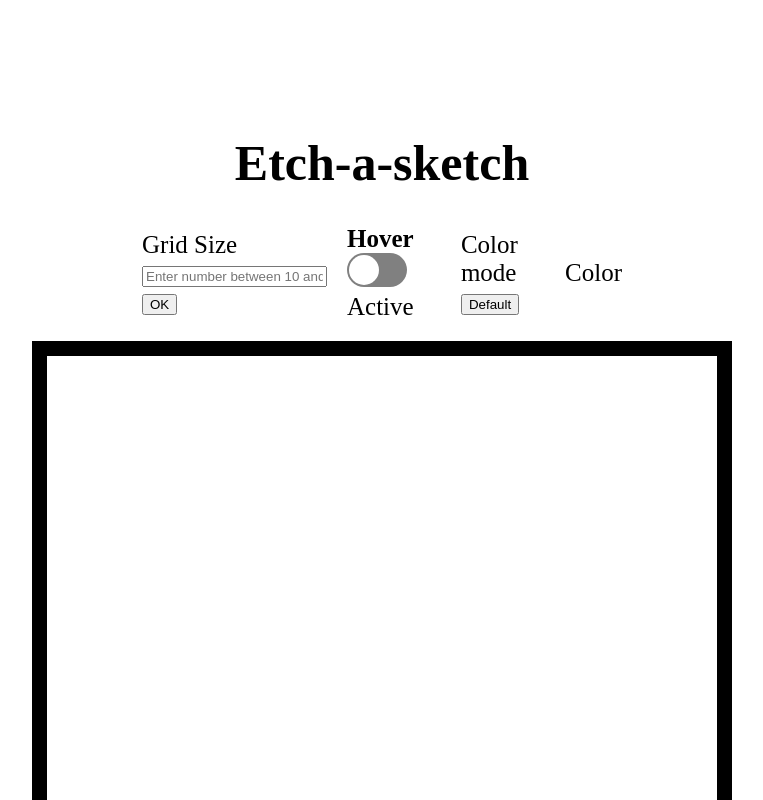
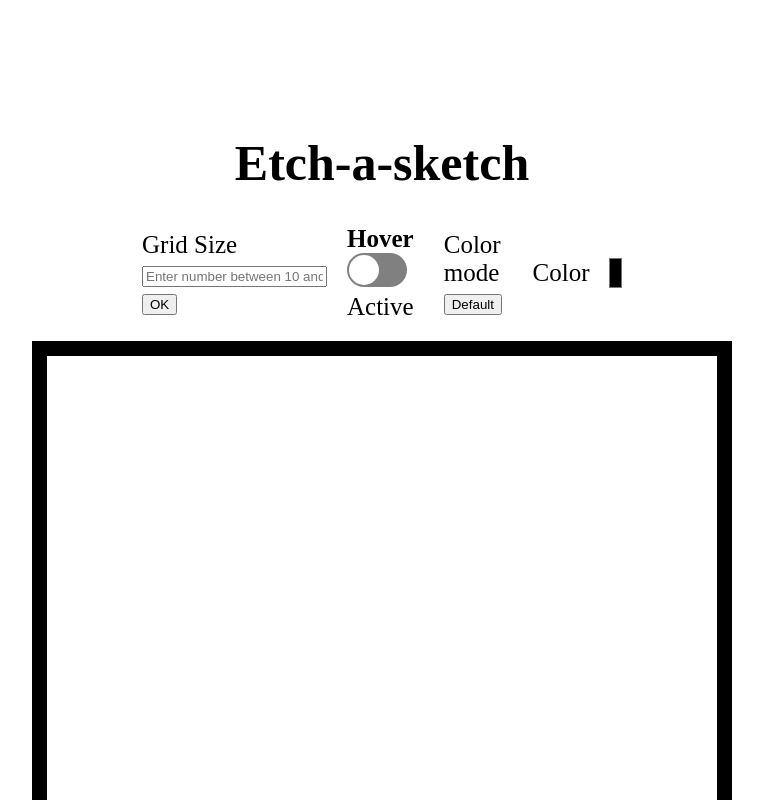
Before and after one commit to tostimontes/etch-a-sketch, a plain HTML site: page index.html in a window 1280 px wide. Both pictures are taken after a click on the button "Default". Shown: the top 800 px of the page, without its empty margins (258-1021 px from the left). Drawn offline with Linux system fonts and the light colour scheme.

Commit message:
feat: brush color selection

```diff
--- a/index.html
+++ b/index.html
@@ -27,8 +27,17 @@
       </div>
       <div class="control_buttons" id="rainbow_progressive_darkening_toggle">Color mode
         <button id="rainbow_toggle">Default</button>
-      </div>
-      <div class="control_buttons" id="color_selection">Color</div>
+      </div>Color
+      <select id="colorDropdown">
+        <option value="black" selected></option>
+        <option value="red" style="background-color: red;"></option>
+        <option value="orange" style="background-color: orange;"></option>
+        <option value="yellow" style="background-color: yellow;"></option>
+        <option value="green" style="background-color: green;"></option>
+        <option value="blue" style="background-color: blue;"></option>
+        <option value="indigo" style="background-color: indigo;"></option>
+        <option value="violet" style="background-color: violet;"></option>
+      </select>
     </div>
     <div class="container"></div>
     <div id="erasers">
--- a/script.js
+++ b/script.js
@@ -1,5 +1,7 @@
 const gridButton = document.querySelector("#grid_size_confirm");
 const container = document.querySelector(".container");
+let brushColor = "black";
+
 
 function setGrid(number) {
   const container = document.querySelector(".container");
@@ -24,8 +26,28 @@ function setGrid(number) {
 
 let hover = true; // Initial state of the hover variable
 
+// Brush color
+
+const brushSelector = document.querySelector("#colorDropdown");
+brushSelector.addEventListener("change", function(event) {
+  setBrushColor(event.target.value);
+});
+
+function setBrushColor(color) {
+  document.querySelector("#colorDropdown").style.backgroundColor = color;
+  brushColor = color;
+}
+
 // Function to update styles and event listeners based on the hover state
 function updateUI() {
+  const colorModeButton = document.querySelector("#rainbow_toggle").value;
+  // if (colorModeButton === "Default") {
+  //   brushColor = document.querySelector("#colorDropdown").style.backgroundColor;
+  // } else if (colorModeButton === "Rainbow") {
+  //   brushColor = rainbowBrush();
+  // } else {
+  //   brushColor = progressiveBrush();
+  // }
   if (hover) {
     document.querySelector("#hover_span").style.fontWeight = "bold";
     document.querySelector("#active_span").style.fontWeight = "normal";
@@ -96,7 +118,6 @@ function setClick(event) {
 
 const colorModeButton = document.querySelector("#rainbow_toggle");
 colorModeButton.addEventListener("click", changeColorMode);
-let brushColor = "black";
 
 // TODO: puth brushColor and conditional in updateUI()
 if (hover) {
@@ -106,6 +127,17 @@ if (hover) {
 }
 
 function changeColorMode() {
+  const colorModeButton = document.querySelector("#rainbow_toggle").value;
+  if (colorModeButton === "Default") {
+    document.querySelector("#rainbow_toggle").value = "Rainbow";
+    updateUI();
+  } else if (colorModeButton === "Rainbow") {
+    document.querySelector("#rainbow_toggle").value = "Progressive";
+    updateUI();
+  } else {
+    document.querySelector("#rainbow_toggle").value = "Default";
+    updateUI();
+  }
 
 }
 
--- a/style.css
+++ b/style.css
@@ -98,3 +98,12 @@ input[type="checkbox"]:checked + label::after {
 .tile {
   box-sizing: border-box;
 }
+
+#colorDropdown {
+  font-size: 2rem;
+  background-color: black;
+  color: white;
+  width: 3rem;
+  height: 3rem;
+  appearance: none;
+}
```
